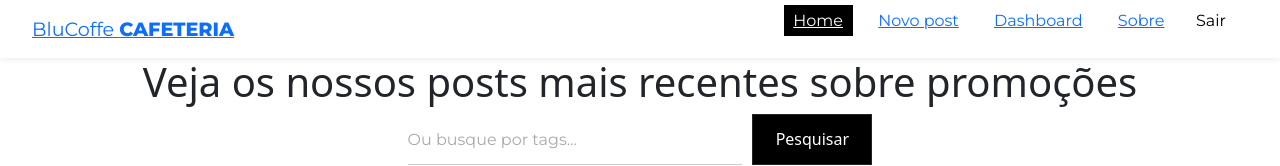
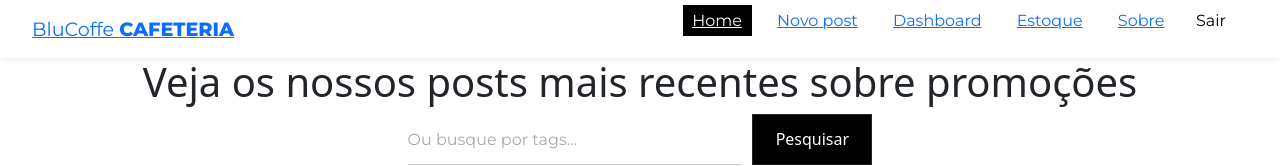
Before and after one commit to ICEI-PUC-Minas-PMV-ADS/pmv-ads-2024-1-e4-proj-infra-t5-pmv-ads-2024-1-e4-proj-infra-t5-grupo01, a React (Create React App) app: page / in a window 1280 px wide. Shown: the top 166 px of the page. Built offline with nearby package versions, Linux system fonts and the light colour scheme; no server answers; the database is empty; sample sign-in values are in the browser's storage.

Commit message:
Adicionado navegação para tela de estoque

```diff
--- a/src/components/Navbar.js
+++ b/src/components/Navbar.js
@@ -62,6 +62,14 @@ const Navbar = () => {
                 Dashboard
               </NavLink>
             </li>
+            <li>
+              <NavLink
+                to="/stock"
+                className={({ isActive }) => (isActive ? styles.active : "")}
+              >
+                Estoque
+              </NavLink>
+            </li>
           </>
         )}
         <li>
```
